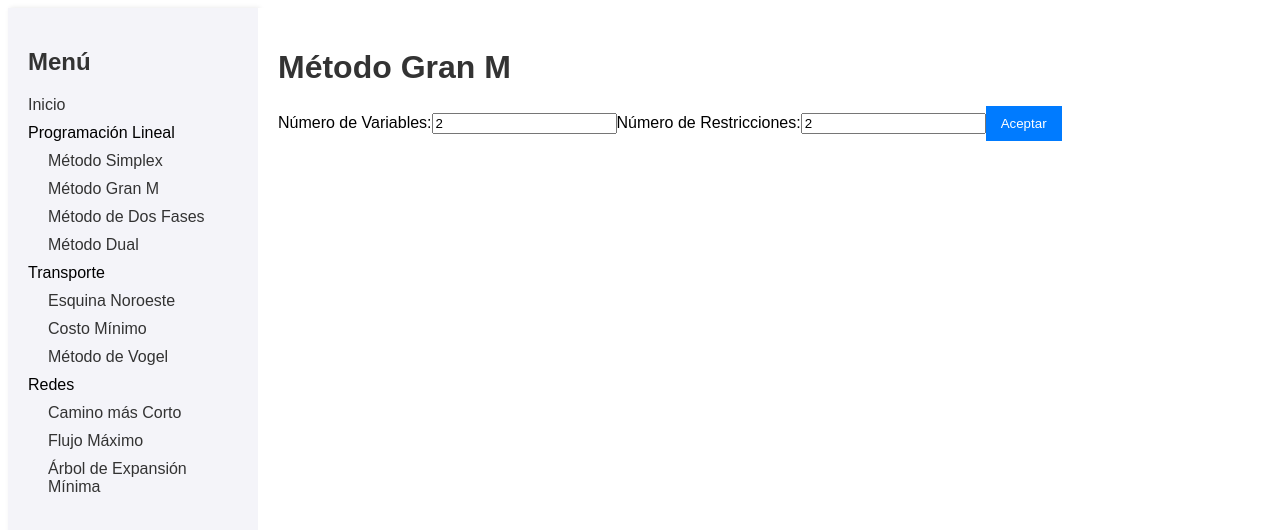
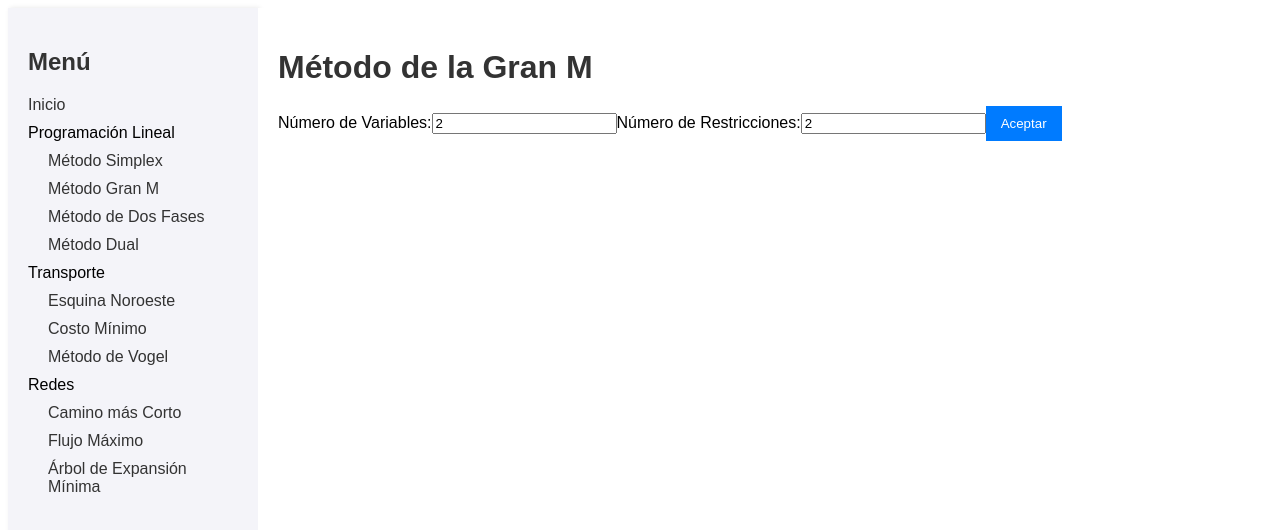
Before and after one commit to stalindavdvas/frontOperativa, a Vue app: page /gran-m in a window 1280 px wide. Shown: the top 530 px of the page. Built offline with nearby package versions, Linux system fonts and the light colour scheme.

Commit message:
feat: :bug: correcion de pagina gran M

```diff
--- a/src/views/GranM.vue
+++ b/src/views/GranM.vue
@@ -1,6 +1,6 @@
 <template>
   <div>
-    <h1>Método Gran M</h1>
+    <h1>Método de la Gran M</h1>
 
     <!-- Configuración inicial -->
     <div class="configuracion">
@@ -45,7 +45,7 @@
       </div>
 
       <!-- Botón Resolver -->
-      <button @click="resolverSimplex">Resolver</button>
+      <button @click="resolverGranM">Resolver</button>
     </div>
 
     <!-- Resultado -->
@@ -53,7 +53,7 @@
       <h2>Resultado</h2>
       <p><strong>Solución Óptima:</strong> {{ resultado.solucion }}</p>
       <p><strong>Valor Óptimo:</strong> {{ resultado.valor_optimo }}</p>
-      <p><strong>Iteraciones:</strong> {{ resultado.iteraciones }}</p>
+      <p><strong>Estado:</strong> {{ resultado.status }}</p>
     </div>
   </div>
 </template>
@@ -82,23 +82,28 @@ export default {
       this.mostrarFormulario = true;
     },
     async resolverGranM() {
+      console.log("Iniciando resolución de Gran M...");
+
       const data = {
         funcion_objetivo: [...this.funcionObjetivo],
         restricciones_coeficientes: this.restricciones.map(r => [...r.coeficientes]),
         restricciones_valores: this.restricciones.map(r => r.valor),
       };
 
+      console.log("Datos enviados al backend:", data);
+
       try {
         const response = await axios.post("http://localhost:5000/gran_m", data);
+        console.log("Respuesta del backend:", response.data);
         this.resultado = response.data;
       } catch (error) {
-        console.error("Error:", error);
+        console.error("Error en la petición:", error);
+        alert("Error al resolver el problema. Verifica la consola.");
       }
     },
   },
 };
 </script>
-
 
 <style scoped>
 /* Estilos generales */
```
